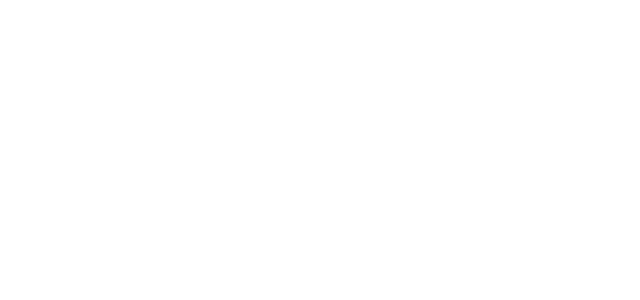
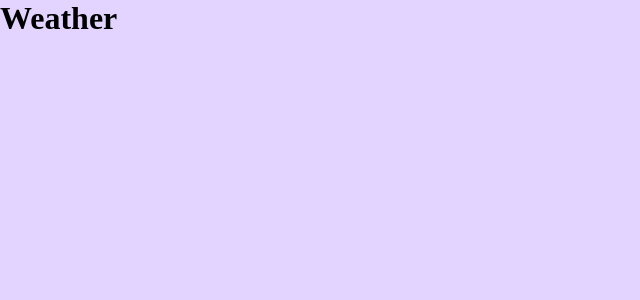
Before and after one commit to pratimaasapkota/weather-app, a React (Vite) app: page / in a window 1280 px wide. Shown: the top 300 px of the page, without its empty margins (0-640 px from the left). Built offline with nearby package versions, Linux system fonts and the light colour scheme.

Commit message:
component added

```diff
--- a/src/App.jsx
+++ b/src/App.jsx
@@ -1,9 +1,10 @@
 import React from 'react'
+import Weather from './components/Weather'
 
 const App = () => {
   return (
     <div className='app'>
-
+      <Weather/>
     </div>
   )
 }
--- /dev/null
+++ b/src/components/Weather.jsx
@@ -0,0 +1,12 @@
+import React from 'react'
+import './Weather.css'
+
+const Weather = () => {
+  return (
+    <div>
+      <h1>Weather</h1>
+    </div>
+  )
+}
+
+export default Weather
--- a/src/index.css
+++ b/src/index.css
@@ -3,3 +3,9 @@
   padding:0;
   box-sizing:boder-box;
 }
+
+.app{
+ min-height: 100vh;
+ display: grid;
+ background:#e2d4ff;
+}
```
Also changed, not shown: src/components/Weather.css (added).
